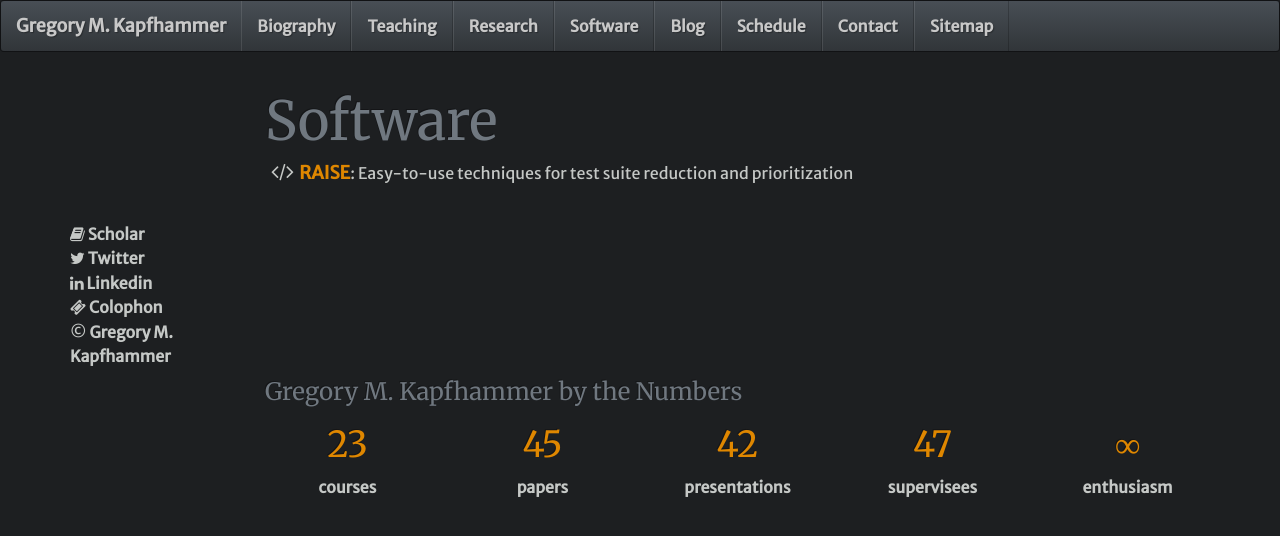
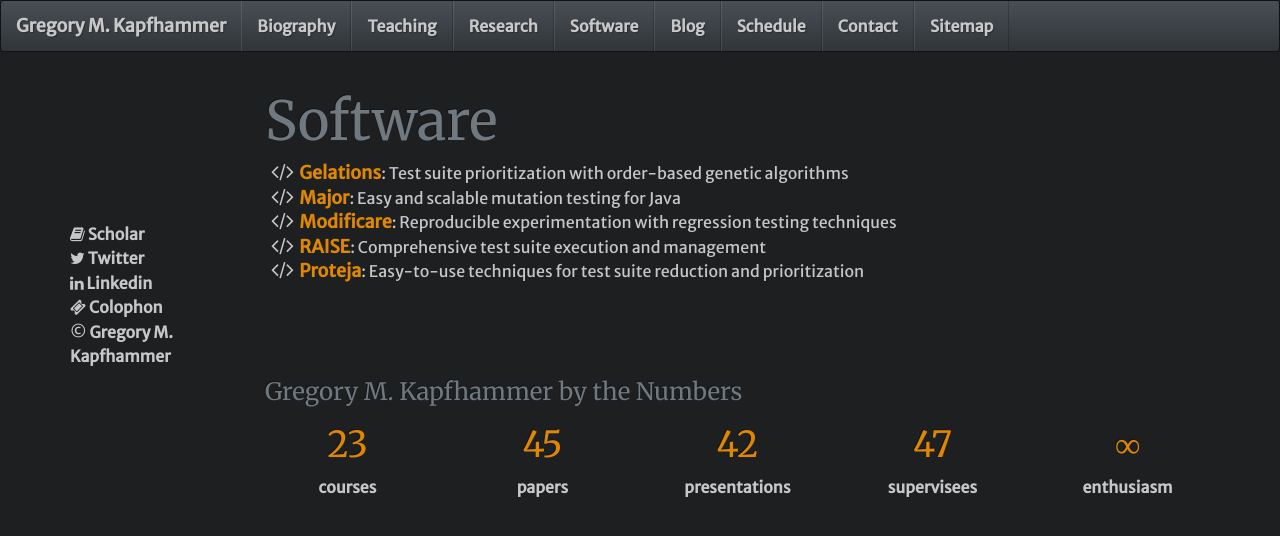
Before and after one commit to geerc/www, a Jekyll site: the page built from gkapfham/site/main/Software.md, in a window 1280 px wide. Shown: the top 536 px of the page. Built offline with Jekyll 4.4.1, drawn with Linux system fonts in a browser that asks for light colours; nearby versions of some CDN libraries; Markdown is read by kramdown in place of the engine named in the settings; comment, search, counter and statistics services are not loaded.

Commit message:
Added in a first draft of the Software.md file. Just the names and descriptions.

```diff
--- a/gkapfham/site/main/Software.md
+++ b/gkapfham/site/main/Software.md
@@ -10,11 +10,16 @@ backup: ../../../
 
 # {{ page.title }}
 
-<div class="major">
 <ul class="fa-ul">
 
-<li><i class="fa-li fa fa-code fa-lg"></i><a class="major" href="">RAISE</a>: Easy-to-use techniques for test suite reduction and prioritization</li>
+<li><i class="fa-li fa fa-code fa-lg"></i><a class="major" href="http://gelations.googlecode.com/">Gelations</a>: Test suite prioritization with order-based genetic algorithms</li>
+
+<li><i class="fa-li fa fa-code fa-lg"></i><a class="major" href="http://www.mutation-testing.org">Major</a>: Easy and scalable mutation testing for Java</li>
+
+<li><i class="fa-li fa fa-code fa-lg"></i><a class="major" href="http://modificare.googlecode.com/">Modificare</a>: Reproducible experimentation with regression testing techniques</li>
+
+<li><i class="fa-li fa fa-code fa-lg"></i><a class="major" href="http://proteja.googlecode.com/">RAISE</a>: Comprehensive test suite execution and management</li>
+
+<li><i class="fa-li fa fa-code fa-lg"></i><a class="major" href="http://raise.googlecode.com/">Proteja</a>: Easy-to-use techniques for test suite reduction and prioritization</li>
 
 </ul>
-
-</div>
```
